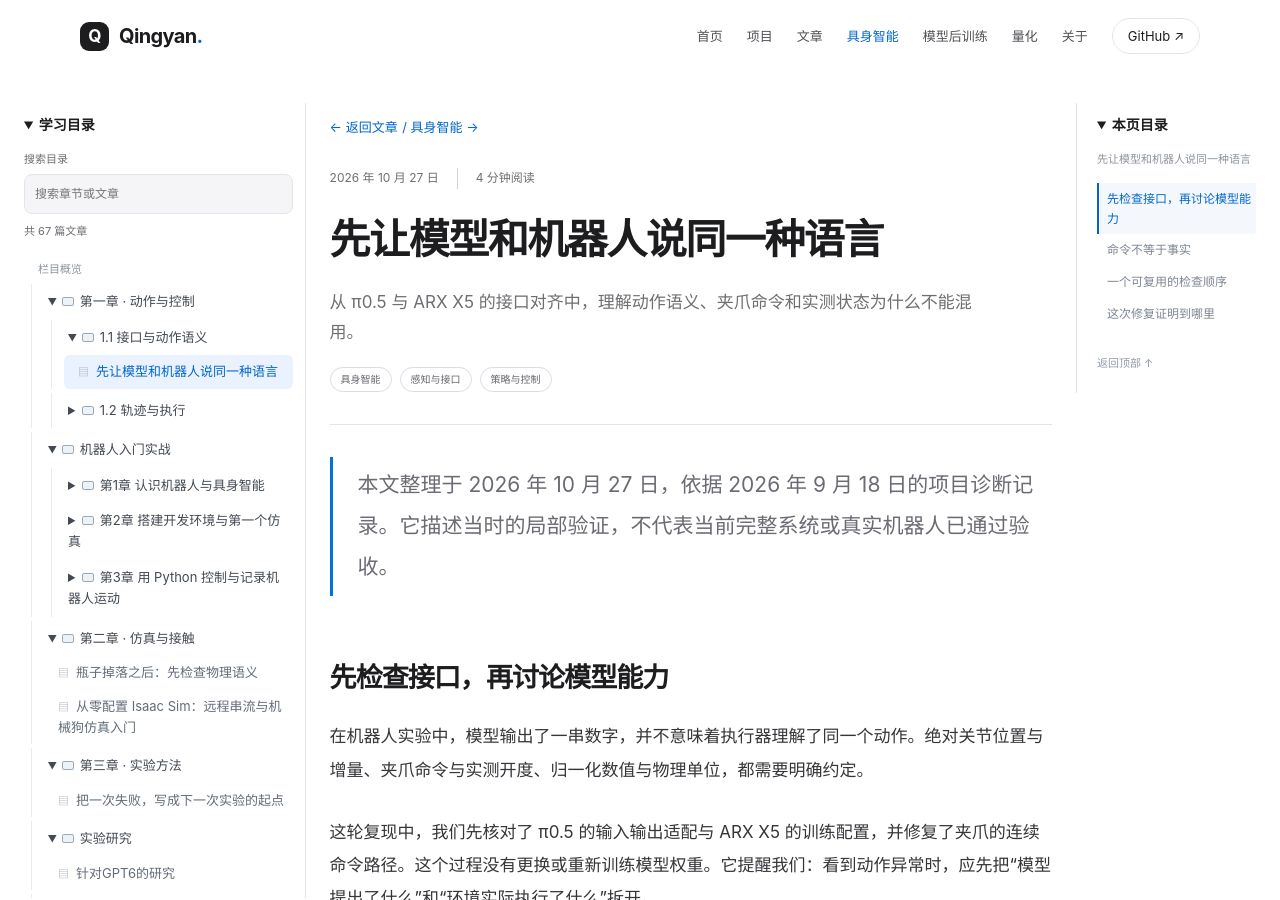
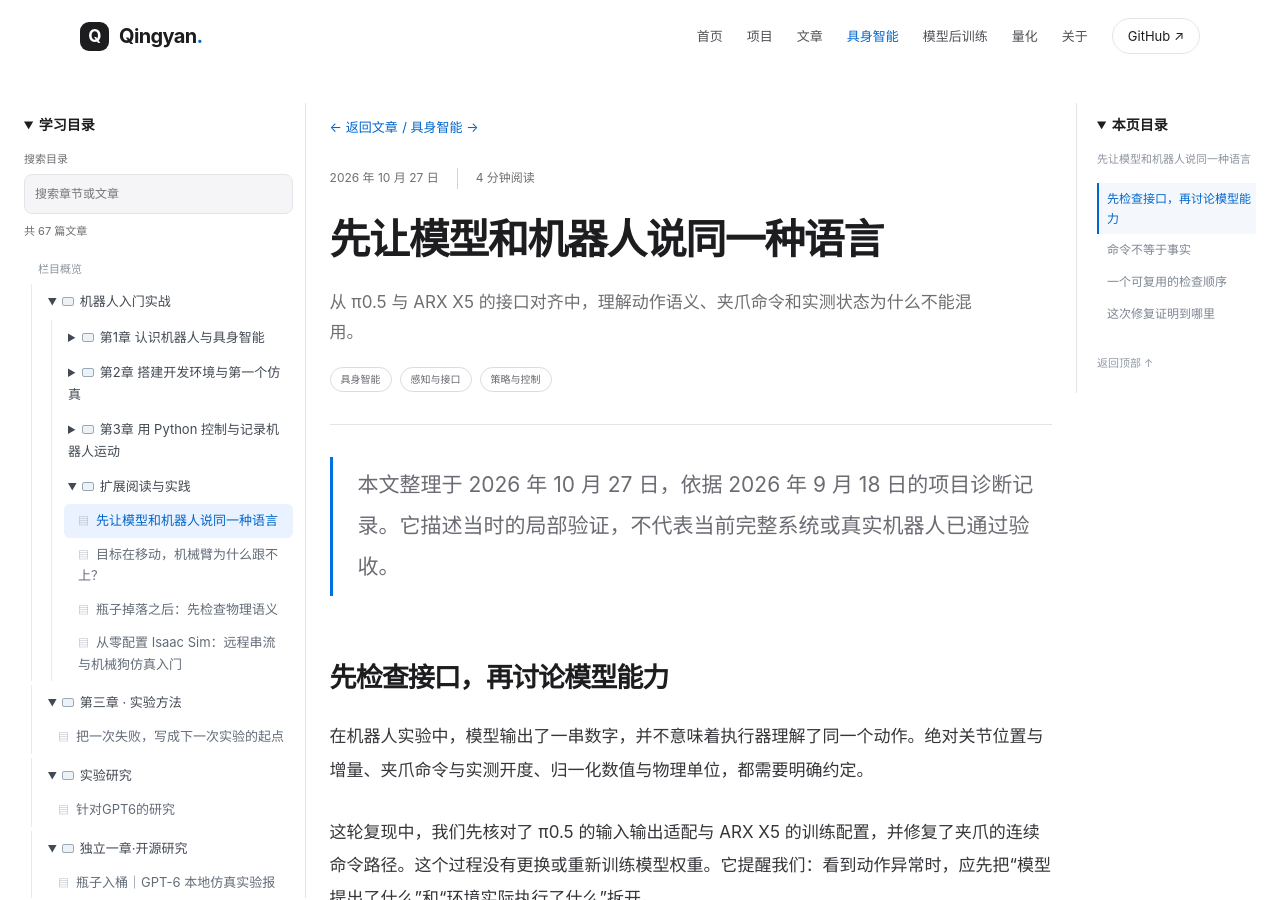
Before and after one commit to kenyon01/kenyon01.github.io, a Jekyll site: the page built from _posts/2026-10-27-robotics-action-contract.md, in a window 1280 px wide and 900 px high. Built offline with Jekyll 4.4.1, drawn with Linux system fonts in a browser that asks for light colours.

Commit message:
Sync public articles

```diff
--- a/_posts/2026-10-27-robotics-action-contract.md
+++ b/_posts/2026-10-27-robotics-action-contract.md
@@ -11,10 +11,10 @@ tags:
 reading_time: 4
 published: true
 visibility: public
-chapter: chapter-2382d3fd788b
+chapter: robotics-book-extras
 chapter_path:
-- 第一章 · 动作与控制
-- 1.1 接口与动作语义
+- 机器人入门实战
+- 扩展阅读与实践
 ---
 
 > 本文整理于 2026 年 10 月 27 日，依据 2026 年 9 月 18 日的项目诊断记录。它描述当时的局部验证，不代表当前完整系统或真实机器人已通过验收。
--- a/_posts/2026-10-27-robotics-trajectory-tracking.md
+++ b/_posts/2026-10-27-robotics-trajectory-tracking.md
@@ -11,10 +11,10 @@ tags:
 reading_time: 4
 published: true
 visibility: public
-chapter: chapter-2b04ef0575e7
+chapter: robotics-book-extras
 chapter_path:
-- 第一章 · 动作与控制
-- 1.2 轨迹与执行
+- 机器人入门实战
+- 扩展阅读与实践
 ---
 
 > 本文依据 2026 年 9 月 18 日的仿真诊断记录整理。文中的参数是当时场景的实验条件，不是实机调参建议。
```
Also changed, not shown: _chapters/chapter-2382d3fd788b.md (deleted, +0 -13 lines), _chapters/chapter-2b04ef0575e7.md (deleted, +0 -13 lines), _chapters/chapter-79b1d5cfe41b.md (deleted, +0 -11 lines), _chapters/chapter-bb7f2564c49d.md (deleted, +0 -11 lines), _chapters/robotics-book-extras.md (added, +13 -0 lines), _posts/2026-10-27-robotics-grasp-mass.md (+3 -2 lines), _posts/2026-10-31-isaac-sim-remote-streaming-robot-dog.md (+3 -2 lines).
